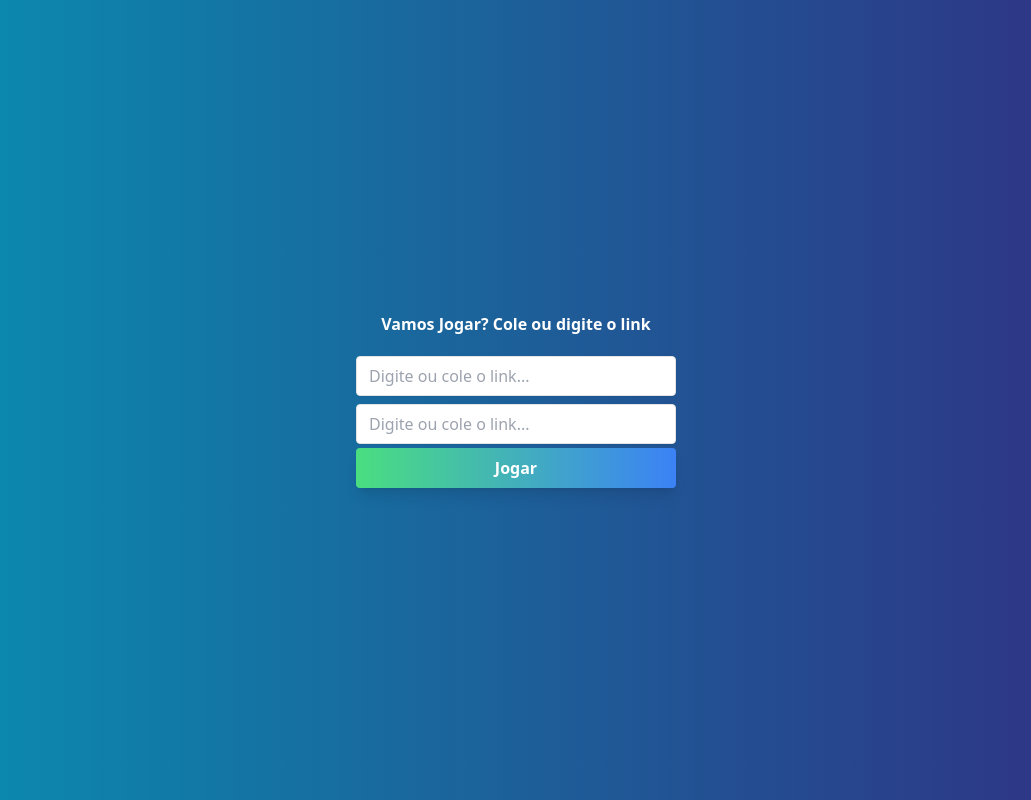
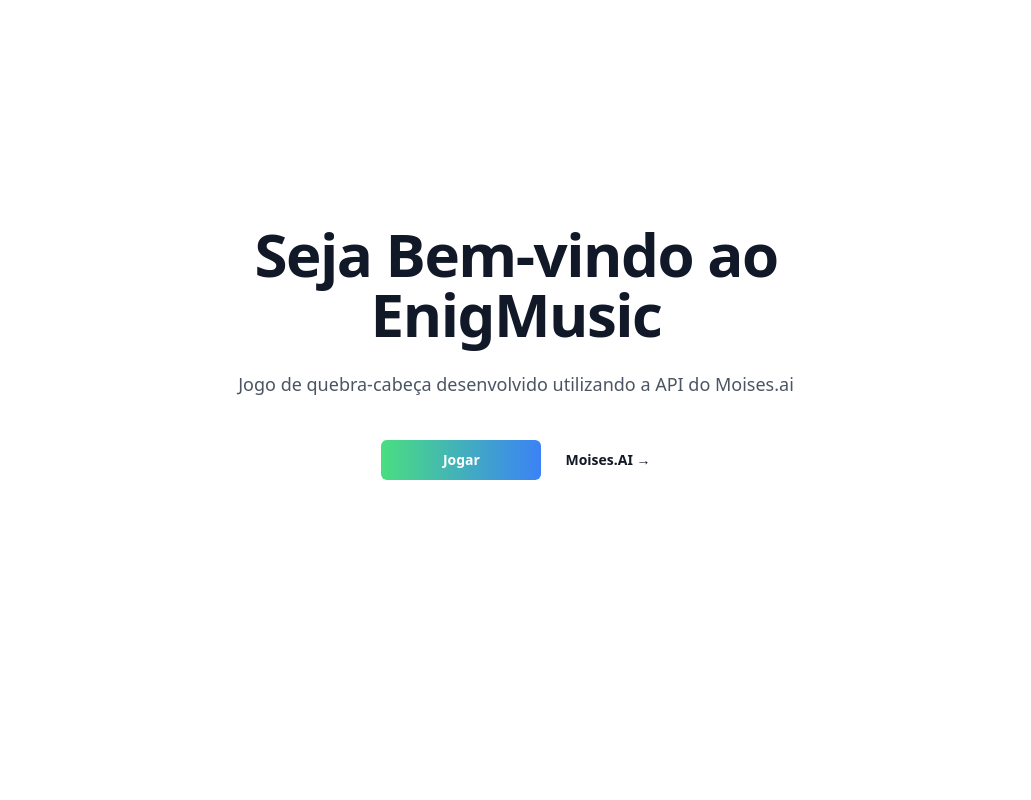
Before and after one commit to wesleyvieira1/HACKATHON-TAIL, a Next.js app in the folder hackathon-tail/: page / in a window 1280 px wide. Shown: the whole page, without its empty margins (124-1155 px from the left). Built offline with nearby package versions, Linux system fonts and the light colour scheme.

Commit message:
add rotas * a fix

```diff
--- /dev/null
+++ b/hackathon-tail/next.config.js
@@ -0,0 +1,11 @@
+module.exports = {
+    async redirects() {
+      return [
+        {
+          source: '/jogar',
+          destination: '/jogar',
+          permanent: true,
+        },
+      ];
+    },
+  };
--- a/hackathon-tail/next.config.mjs
+++ b/hackathon-tail/next.config.mjs
@@ -25,6 +25,7 @@ const nextConfig = {
         },
       ],
     },
+
   }
 
 export default nextConfig;
--- a/hackathon-tail/src/app/components/FormLinkIdentifier.tsx
+++ b/hackathon-tail/src/app/components/FormLinkIdentifier.tsx
@@ -3,6 +3,7 @@
 import React, { useState, useEffect } from 'react';
 import { useForm } from 'react-hook-form';
 import axios from 'axios';
+import { Link } from 'react-router-dom';
 
 // Interface para os dados do formulário
 interface FormData {
@@ -69,7 +70,7 @@ const FormLinkIdentifier = () => {
             <p className="error-message text-red-600">Pelo menos um dos links é inválido</p>
           )}
 
-          <button onClick={() => handleSubmit(onSubmit)()} className="shadow-lg bg-gradient-to-r from-green-400 to-blue-500 hover:from-blue-500 hover:to-green-500 rounded font-semibold text-white h-10" type='submit'>Jogar</button>
+          <button className="shadow-lg bg-gradient-to-r from-green-400 to-blue-500 hover:from-blue-500 hover:to-green-500 rounded font-semibold text-white h-10"><Link to='/puzzle' onClick={() => handleSubmit(onSubmit)()}  type='submit'>Jogar</Link></button>
         </div>
       </div>
     </div>
--- /dev/null
+++ b/hackathon-tail/src/app/components/Welcome.tsx
@@ -0,0 +1,25 @@
+'use client'
+import React, { Component } from 'react'
+import { Link } from 'react-router-dom'
+
+export default class Welcome extends Component {
+  render() {
+    return (
+        <div className="bg-white h-screen items-center relative" style={{ backdropFilter: 'blur(10px) brightness(0.8)' }}>
+    <div className="relative isolate px-6 lg:px-8">
+        <div className="mx-auto max-w-2xl py-32 sm:py-48 lg:py-56">
+            <div className="text-center">
+                <h1 className="text-4xl font-bold tracking-tight text-gray-900 sm:text-6xl">Seja Bem-vindo ao EnigMusic</h1>
+                <p className="mt-6 text-lg leading-8 text-gray-600">Jogo de quebra-cabeça desenvolvido utilizando a API do Moises.ai</p>
+                <div className="mt-10 flex items-center justify-center gap-x-6">
+                    <Link to='/jogar' className="w-40 rounded-md bg-indigo-600 px-3.5 py-2.5 text-sm font-semibold text-white bg-gradient-to-r from-green-400 to-blue-500 hover:from-blue-500 hover:to-green-500">Jogar</Link>
+                    <a href="https://moises.ai/pt/" target='_blank' className="text-sm font-semibold leading-6 text-gray-900">Moises.AI <span aria-hidden="true">→</span></a>
+                </div>
+            </div>
+        </div>
+    </div>
+</div>
+
+    )
+  };
+};
--- a/hackathon-tail/src/app/layout.tsx
+++ b/hackathon-tail/src/app/layout.tsx
@@ -16,7 +16,7 @@ export default function RootLayout({
 }>) {
   return (
     <html lang="en">
-      <body className="bg-gradient-to-r from-cyan-600 to-indigo-900">{children}</body>
+      <body className="bg-zinc-950">{children}</body>
     </html>
   );
 }
--- a/hackathon-tail/src/app/page.tsx
+++ b/hackathon-tail/src/app/page.tsx
@@ -1,10 +1,19 @@
+'use client'
 import DifficultScreen from "./components/DifficultScreen";
-import FormLinkIdentifier from "./components/FormLinkIdentifier"
+import FormLinkIdentifier from "./components/FormLinkIdentifier";
+import { BrowserRouter as Router, Routes, Route } from 'react-router-dom';
 import Puzzle from "./components/Puzzle";
 import Puzzle2 from "./components/Puzzle2";
+import Welcome from "./components/Welcome";
 
 export default function Home() {
   return (
-    <FormLinkIdentifier />
+    <Router>
+      <Routes>
+        <Route path="/jogar" element={<FormLinkIdentifier />} />
+        <Route path="/" element={<Welcome />} />
+        <Route path="/puzzle" element={<Puzzle2 />} />
+      </Routes>
+    </Router>
   );
 }
```
